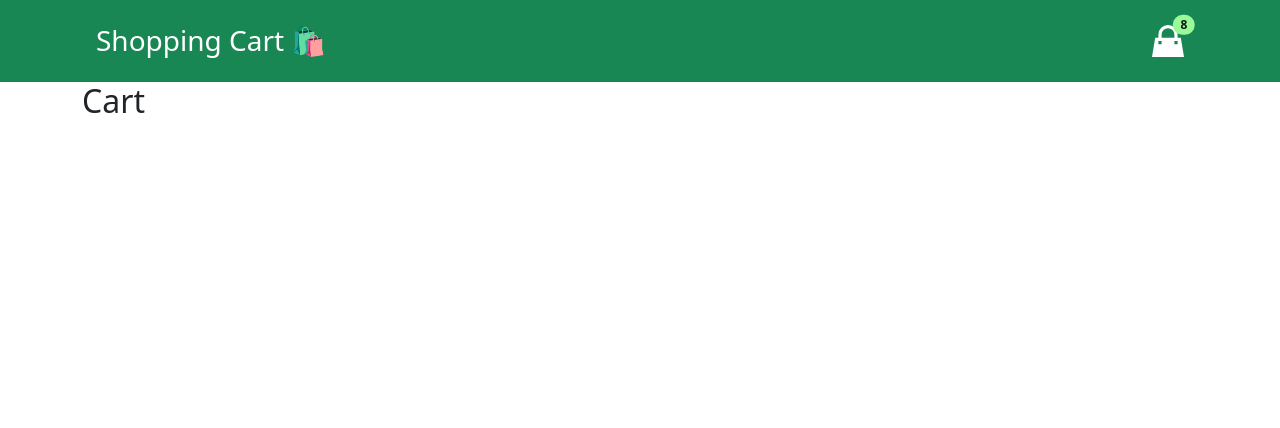
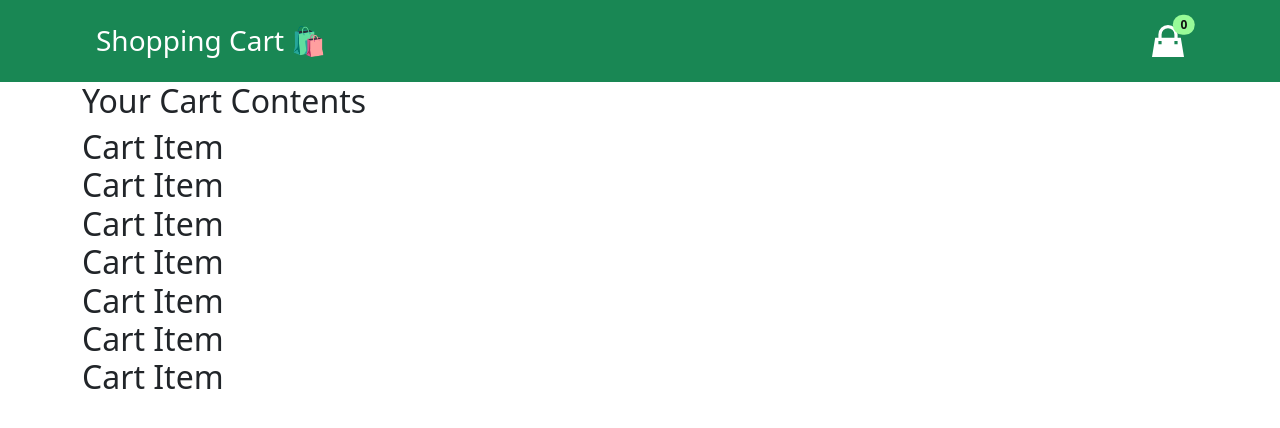
Before and after one commit to scrumpygeo/cart, a React (Create React App) app: page / in a window 1280 px wide. Shown: the top 428 px of the page. Built offline with nearby package versions, Linux system fonts and the light colour scheme.

Commit message:
map through cart in CartContainer

```diff
--- a/src/App.js
+++ b/src/App.js
@@ -8,7 +8,6 @@ function App() {
       <div className="container">
         <h2><CartContainer /></h2>
       </div>
-
     </main>
   );
 }
--- a/src/Cart.js
+++ /dev/null
@@ -1,9 +0,0 @@
-import React from 'react'
-
-const Cart = () => {
-  return (
-    <div>Cart</div>
-  )
-}
-
-export default Cart
--- a/src/CartContainer.js
+++ b/src/CartContainer.js
@@ -1,9 +1,32 @@
 import React from 'react'
-import Cart from './Cart'
+import CartItem from './CartItem'
+import { useGlobalContext } from './context'
 
 const CartContainer = () => {
+  const { cart } = useGlobalContext()
+
+  if (cart.length === 0) {
+    return (
+      <section>
+        <header>
+          <h2>Your Cart</h2>
+          <h4>is currently empty</h4>
+        </header>
+      </section>
+    )
+  }
   return (
-    <div><Cart /></div>
+    <section>
+      <header>
+        <h2>Your Cart Contents</h2>
+
+      </header>
+      <div>
+        {cart.map(item => {
+          return <CartItem key={item.id} {...item} />
+        })}
+      </div>
+    </section>
   )
 }
 
--- /dev/null
+++ b/src/CartItem.js
@@ -0,0 +1,9 @@
+import React from 'react'
+
+const CartItem = () => {
+  return (
+    <div>Cart Item </div>
+  )
+}
+
+export default CartItem
--- a/src/Navbar.js
+++ b/src/Navbar.js
@@ -3,7 +3,7 @@ import React from 'react'
 const Navbar = () => {
   return (
 
-    <nav class="navbar navbar-light bg-success py-4 px-5" >
+    <nav className="navbar navbar-light bg-success py-4 px-5" >
 
       <div className='w-100 mx-auto d-flex justify-content-between align-items-center px-5' >
         <h3 className='mb-0 text-white'>Shopping Cart 🛍️</h3>
@@ -12,9 +12,10 @@ const Navbar = () => {
             <path d='M16 6v2h2l2 12H0L2 8h2V6a6 6 0 1 1 12 0zm-2 0a4 4 0 1 0-8 0v2h8V6zM4 10v2h2v-2H4zm10 0v2h2v-2h-2z' />
           </svg>
 
-          <span class="position-absolute top-0 start-100 translate-middle badge rounded-pill cart-count-color">8 <span class="visually-hidden">unread messages</span></span>
+          <span className="position-absolute top-0 start-100 translate-middle badge rounded-pill cart-count-color">0 <span className="visually-hidden">unread messages</span></span>
         </div>
       </div>
+
     </nav >
 
   )
--- a/src/context.js
+++ b/src/context.js
@@ -1,5 +1,5 @@
-import { useState, useContext, useReducer, useEffect } from 'react'
-import cartItem from './data.js'
+import React, { useState, useContext, useReducer, useEffect } from 'react'
+import cartItems from './data.js'
 import reducer from './reducer'
 
 const AppContext = React.createContext()
@@ -7,17 +7,23 @@ const AppContext = React.createContext()
 const initialState = {
   loading: false,
   cart: cartItems,
-  totalCount: 0,
-  totalValue: 0
+  total: 0,
+  amount: 0
 }
 
 const AppProvider = ({ children }) => {
   const [state, dispatch] = useReducer(reducer, initialState)
 
+  // don't need async await as local file but use anyway as aide memoire
+  const fetchData = () => {
+    dispatch({ type: "DISPLAY_ITEMS", payload: cartItems })
+
+  }
+
   return (
-    <AppContext.Provider value={...state}>
-      {childrend}
-    </AppContext.Provider>
+    <AppContext.Provider value={{ ...state }}>
+      {children}
+    </AppContext.Provider >
   )
 }
 
--- a/src/index.js
+++ b/src/index.js
@@ -2,11 +2,14 @@ import React from 'react';
 import ReactDOM from 'react-dom/client';
 import './index.css';
 import App from './App';
+import { AppProvider } from './context';
 
 
 const root = ReactDOM.createRoot(document.getElementById('root'));
 root.render(
   <React.StrictMode>
-    <App />
+    <AppProvider>
+      <App />
+    </AppProvider>
   </React.StrictMode>
 );
--- a/src/reducer.js
+++ b/src/reducer.js
@@ -1,7 +1,12 @@
 const reducer = (state, action) => {
+
+  if (action.type === 'DISPLAY_ITEMS') {
+    return { ...state, cart: action.payload }
+  }
   return {
     ...state
   }
+  throw new Error("requested action types don't exist")
 }
 
 export default reducer
```
Also changed, not shown: 1 other file (tests, documents, lock files or other folders).
